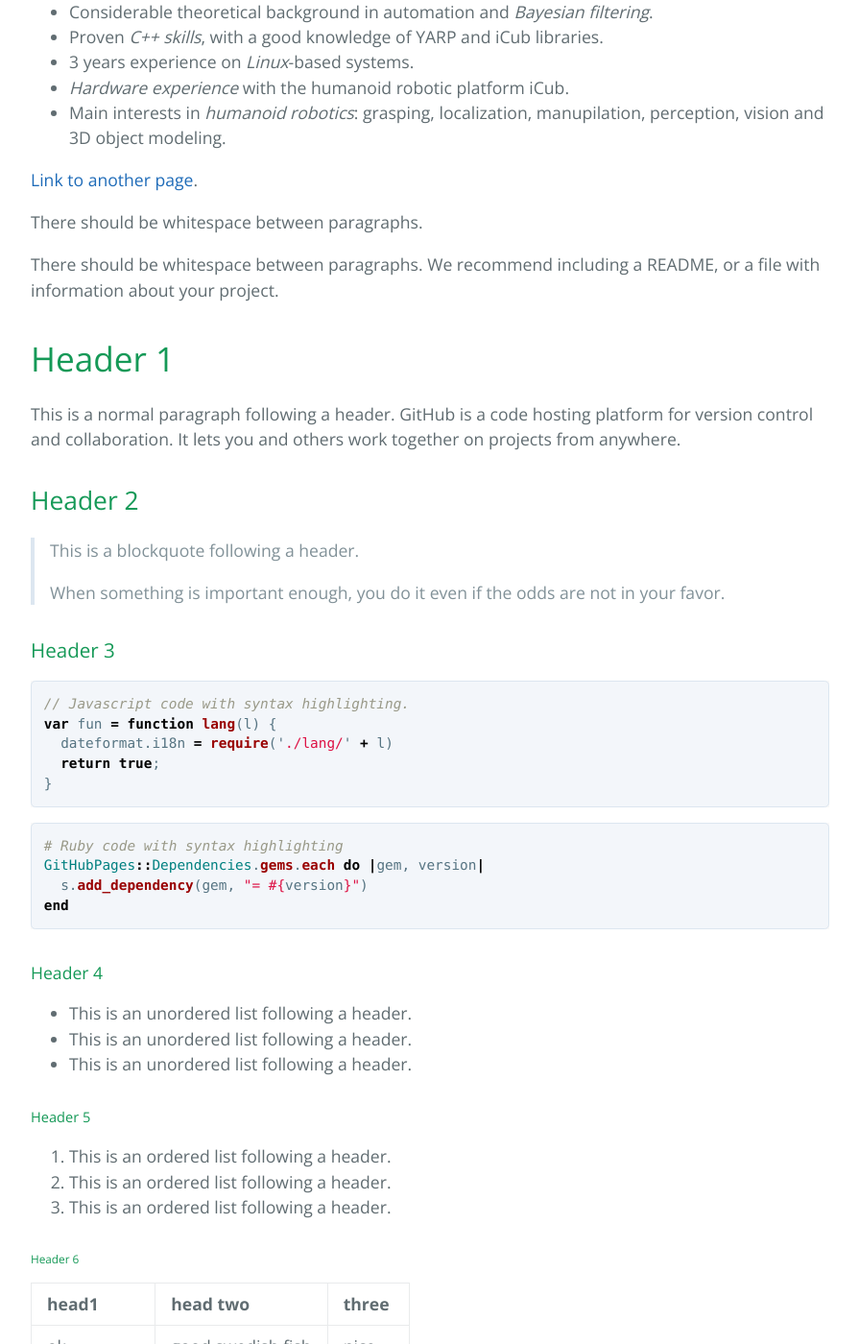
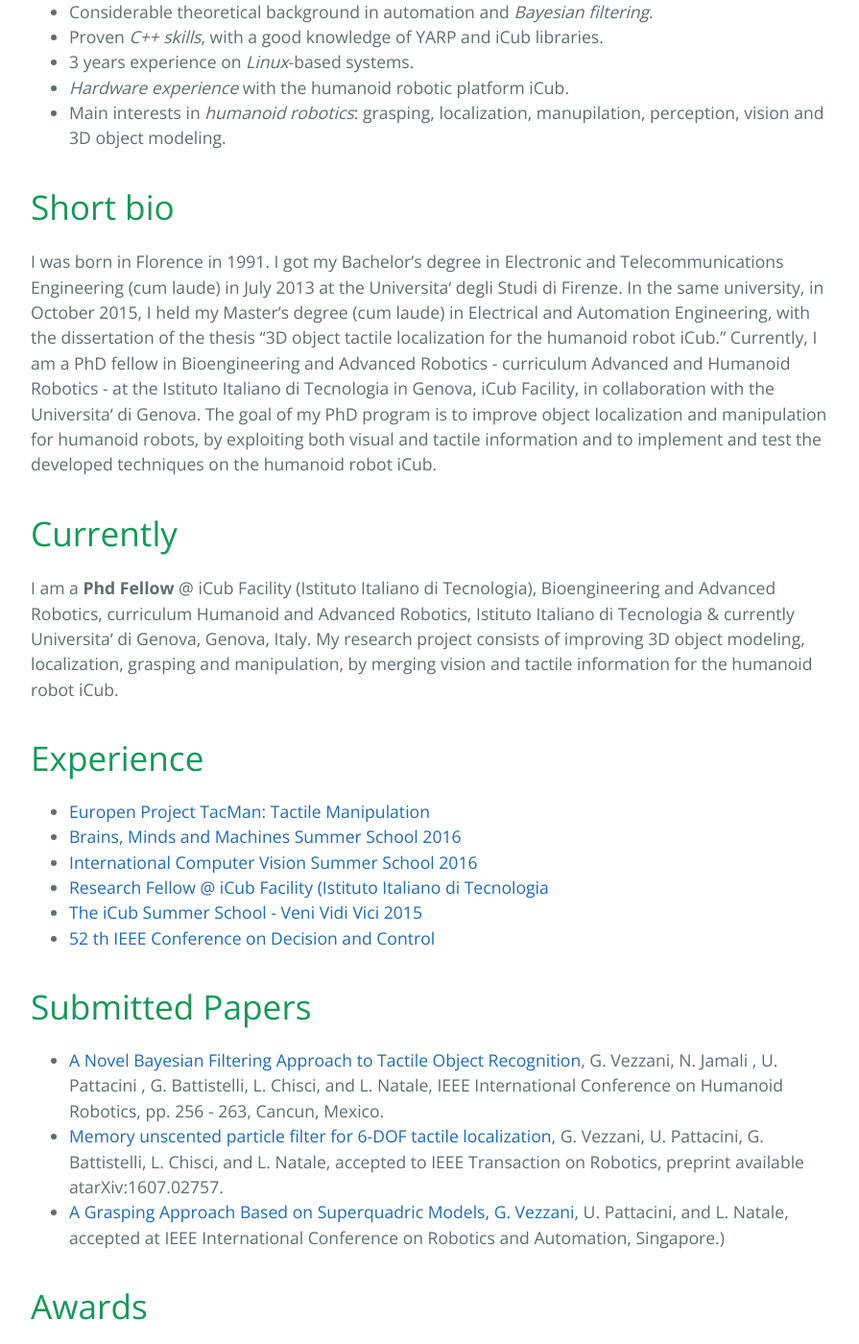
Before and after one commit to giuliavezzani/giuliavezzani_old.github.io, a Jekyll site: the page built from index.md, in a window 1280 px wide and 1400 px high, scrolled down 772 px. Shown: the whole window at 96% size, without its empty margins (192-1087 px from the left). Built offline with Jekyll 4.4.1, drawn with Linux system fonts in a browser that asks for light colours; our own code applies the rules of GitHub Pages for plain Markdown files; some of the changed text lies outside the part shown.

Commit message:
Update index.md

````diff
--- a/index.md
+++ b/index.md
@@ -19,23 +19,55 @@ challenging problems very exciting and thus I am very prone to work hard and fin
 - Main interests in _humanoid robotics_: grasping, localization, manupilation, perception, vision
   and 3D object modeling.
 
-[Link to another page](another-page).
 
-There should be whitespace between paragraphs.
+# Short bio
 
-There should be whitespace between paragraphs. We recommend including a README, or a file with information about your project.
+I was born in Florence in 1991. I got my Bachelor’s degree in Electronic and Telecommunications
+Engineering (cum laude) in July 2013 at the Universita‘ degli Studi di Firenze. In the same university, in
+October 2015, I held my Master’s degree (cum laude) in Electrical and Automation Engineering, with the
+dissertation of the thesis "3D object tactile localization for the humanoid robot iCub." Currently, I am a
+PhD fellow in Bioengineering and Advanced Robotics - curriculum Advanced and Humanoid Robotics - at
+the Istituto Italiano di Tecnologia in Genova, iCub Facility, in collaboration with the Universita‘ di Genova.
+The goal of my PhD program is to improve object localization and manipulation for humanoid robots, by
+exploiting both visual and tactile information and to implement and test the developed techniques on the
+humanoid robot iCub.
 
-# [](#header-1)Header 1
+# Currently
 
-This is a normal paragraph following a header. GitHub is a code hosting platform for version control and collaboration. It lets you and others work together on projects from anywhere.
+I am a **Phd Fellow** @ iCub Facility (Istituto Italiano di Tecnologia), Bioengineering and Advanced
+ Robotics, curriculum Humanoid and Advanced Robotics, Istituto Italiano di Tecnologia &
+currently Universita‘ di Genova, Genova, Italy.
+My research project consists of improving 3D object modeling, localization, grasping and manipulation,
+by merging vision and tactile information for the humanoid robot iCub.
 
-## [](#header-2)Header 2
+# Experience
 
-> This is a blockquote following a header.
->
-> When something is important enough, you do it even if the odds are not in your favor.
+- [Europen Project TacMan: Tactile Manipulation]()
+- [Brains, Minds and Machines Summer School 2016]()
+- [International Computer Vision Summer School 2016]()
+- [Research Fellow @ iCub Facility (Istituto Italiano di Tecnologia]()
+- [The iCub Summer School - Veni Vidi Vici 2015]()
+- [52 th IEEE Conference on Decision and Control]()
 
-### [](#header-3)Header 3
+
+# Submitted Papers
+- [A Novel Bayesian Filtering Approach to Tactile Object Recognition](), G. Vezzani, N.
+ Jamali , U. Pattacini , G. Battistelli, L. Chisci, and L. Natale, IEEE International Conference
+ on Humanoid Robotics, pp. 256 - 263, Cancun, Mexico.
+- [Memory unscented particle filter for 6-DOF tactile localization](), G. Vezzani, U. Pattacini,
+ G. Battistelli, L. Chisci, and L. Natale, accepted to IEEE Transaction on Robotics, preprint
+ available atarXiv:1607.02757.
+- [A Grasping Approach Based on Superquadric Models, G. Vezzani](), U. Pattacini, and L.
+  Natale, accepted at IEEE International Conference on Robotics and Automation, Singapore.)
+
+# Awards
+- **Ras Travel Grant**, at IEEE International Conference on Robotics and Automation (ICRA),
+ Singapore, June 2017.
+- Dr. Kanako Miura Travel Support Award, at IEEE International Conference on Humanoids
+ Robotics, Cancun, Mexico, Novmber 2016.
+ - AEIT Renato Marian Award, as best student graduated in Information Engineering, Florence, Italy
+
+
 
 ```js
 // Javascript code with syntax highlighting.
@@ -52,60 +84,7 @@ GitHubPages::Dependencies.gems.each do |gem, version|
 end
 ```
 
-#### [](#header-4)Header 4
 
-*   This is an unordered list following a header.
-*   This is an unordered list following a header.
-*   This is an unordered list following a header.
-
-##### [](#header-5)Header 5
-
-1.  This is an ordered list following a header.
-2.  This is an ordered list following a header.
-3.  This is an ordered list following a header.
-
-###### [](#header-6)Header 6
-
-| head1        | head two          | three |
-|:-------------|:------------------|:------|
-| ok           | good swedish fish | nice  |
-| out of stock | good and plenty   | nice  |
-| ok           | good `oreos`      | hmm   |
-| ok           | good `zoute` drop | yumm  |
-
-### There's a horizontal rule below this.
-
-* * *
-
-### Here is an unordered list:
-
-*   Item foo
-*   Item bar
-*   Item baz
-*   Item zip
-
-### And an ordered list:
-
-1.  Item one
-1.  Item two
-1.  Item three
-1.  Item four
-
-### And a nested list:
-
-- level 1 item
-  - level 2 item
-  - level 2 item
-    - level 3 item
-    - level 3 item
-- level 1 item
-  - level 2 item
-  - level 2 item
-  - level 2 item
-- level 1 item
-  - level 2 item
-  - level 2 item
-- level 1 item
 
 ### Small image
 
````
